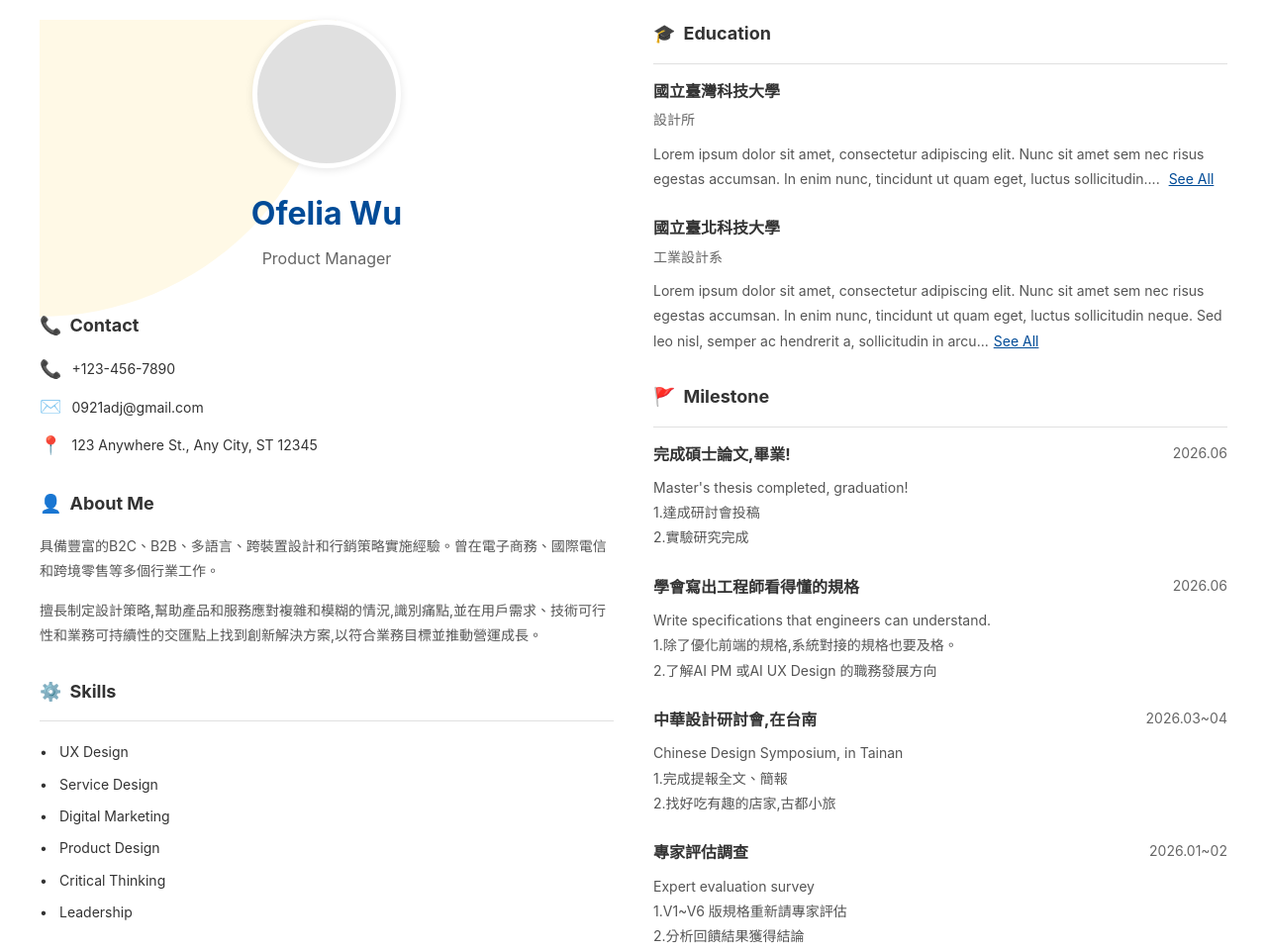
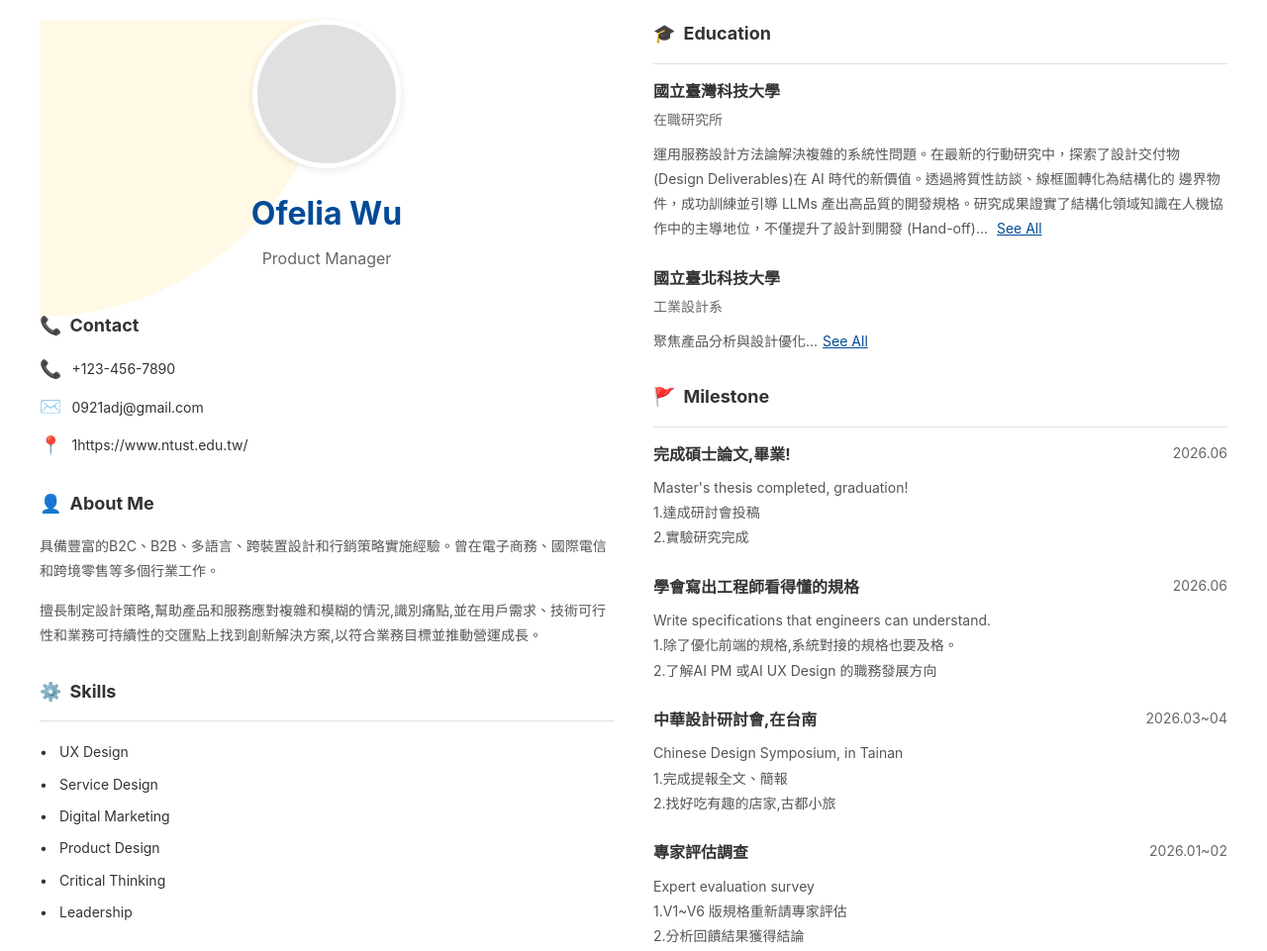
Before and after one commit to Ofifi19/2026CV_DITL, a website: page ofelia2026.html in a window 1280 px wide. Shown: the top 961 px of the page at 99% size. Drawn offline with Linux system fonts and the light colour scheme.

Commit message:
Update ofelia2026.html
CV

```diff
--- a/ofelia2026.html
+++ b/ofelia2026.html
@@ -36,7 +36,7 @@
                     </div>
                     <div class="contact-item">
                         <span class="icon">📍</span>
-                        <span>123 Anywhere St., Any City, ST 12345</span>
+                        <span>1https://www.ntust.edu.tw/</span>
                     </div>
                 </div>
             </div>
@@ -82,14 +82,14 @@
                 <div class="divider"></div>
                 <div class="education-item">
                     <h3 class="school-name">國立臺灣科技大學</h3>
-                    <p class="major">設計所</p>
+                    <p class="major">在職研究所</p>
                     <div class="description-wrapper">
                         <p class="clickable-text expandable-text">
-                            Lorem ipsum dolor sit amet, consectetur adipiscing elit. Nunc sit amet sem nec risus egestas accumsan. In enim nunc, tincidunt ut quam eget, luctus sollicitudin....
+                            運用服務設計方法論解決複雜的系統性問題。在最新的行動研究中，探索了設計交付物(Design Deliverables)在 AI 時代的新價值。透過將質性訪談、線框圖轉化為結構化的 邊界物件，成功訓練並引導 LLMs 產出高品質的開發規格。研究成果證實了結構化領域知識在人機協作中的主導地位，不僅提升了設計到開發 (Hand-off)...
                             <span class="see-all-link">See All</span>
                         </p>
                         <p class="clickable-text expandable-text full-text" style="display: none;">
-                            Lorem ipsum dolor sit amet, consectetur adipiscing elit. Nunc sit amet sem nec risus egestas accumsan. In enim nunc, tincidunt ut quam eget, luctus sollicitudin neque. Sed leo nisl, semper ac hendrerit a, sollicitudin in arcu. Vestibulum ante ipsum primis in faucibus orci luctus et ultrices posuere cubilia curae; Donec euismod, nisl eget aliquam tincidunt, nisl nisl aliquam nisl, eget aliquam nisl nisl eget nisl.
+                            運用服務設計方法論解決複雜的系統性問題。在最新的行動研究中，探索了設計交付物(Design Deliverables)在 AI 時代的新價值。透過將質性訪談、線框圖轉化為結構化的 邊界物件，成功訓練並引導 LLMs 產出高品質的開發規格。研究成果證實了結構化領域知識在人機協作中的主導地位，不僅提升了設計到開發 (Hand-off) 的精準度，更建立了一套將設計洞察邏輯化、規格化的實證理論框架。
                         </p>
                     </div>
                 </div>
@@ -98,10 +98,10 @@
                     <p class="major">工業設計系</p>
                     <div class="description-wrapper">
                         <p class="clickable-text expandable-text">
-                            Lorem ipsum dolor sit amet, consectetur adipiscing elit. Nunc sit amet sem nec risus egestas accumsan. In enim nunc, tincidunt ut quam eget, luctus sollicitudin neque. Sed leo nisl, semper ac hendrerit a, sollicitudin in arcu...<span class="see-all-link">See All</span>
+                            聚焦產品分析與設計優化...<span class="see-all-link">See All</span>
                         </p>
                         <p class="clickable-text expandable-text full-text" style="display: none;">
-                            Lorem ipsum dolor sit amet, consectetur adipiscing elit. Nunc sit amet sem nec risus egestas accumsan. In enim nunc, tincidunt ut quam eget, luctus sollicitudin neque. Sed leo nisl, semper ac hendrerit a, sollicitudin in arcu. Vestibulum ante ipsum primis in faucibus orci luctus et ultrices posuere cubilia curae; Donec euismod, nisl eget aliquam tincidunt, nisl nisl aliquam nisl, eget aliquam nisl nisl eget nisl. Sed leo nisl, semper ac hendrerit a, sollicitudin in arcu.
+                            以「解構、分析、再造」為核心設計思維，擅長運用逆向工程深入剖析競品結構與製程邏輯(DFMA)。不僅具備高精度的實物數位化能力，更能在逆向過程中發掘潛在設計問題，提出結構改良與材質優化的解決方案。致力於結合美學與工程理性，將逆向數據轉化為具市場競爭力的創新設計，在新舊產品技術整合上擁有豐富實戰經驗。
                         </p>
                     </div>
                 </div>
```
